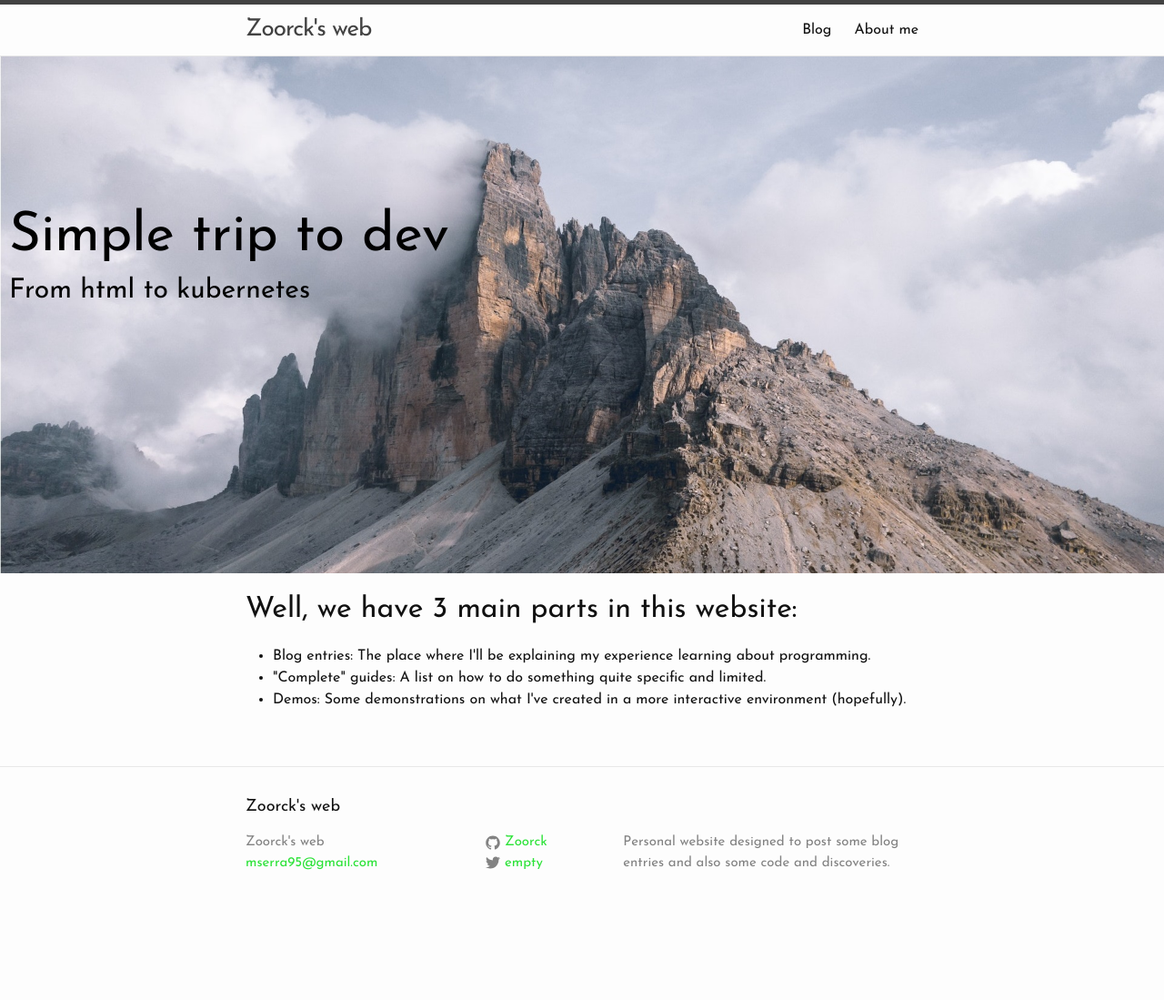
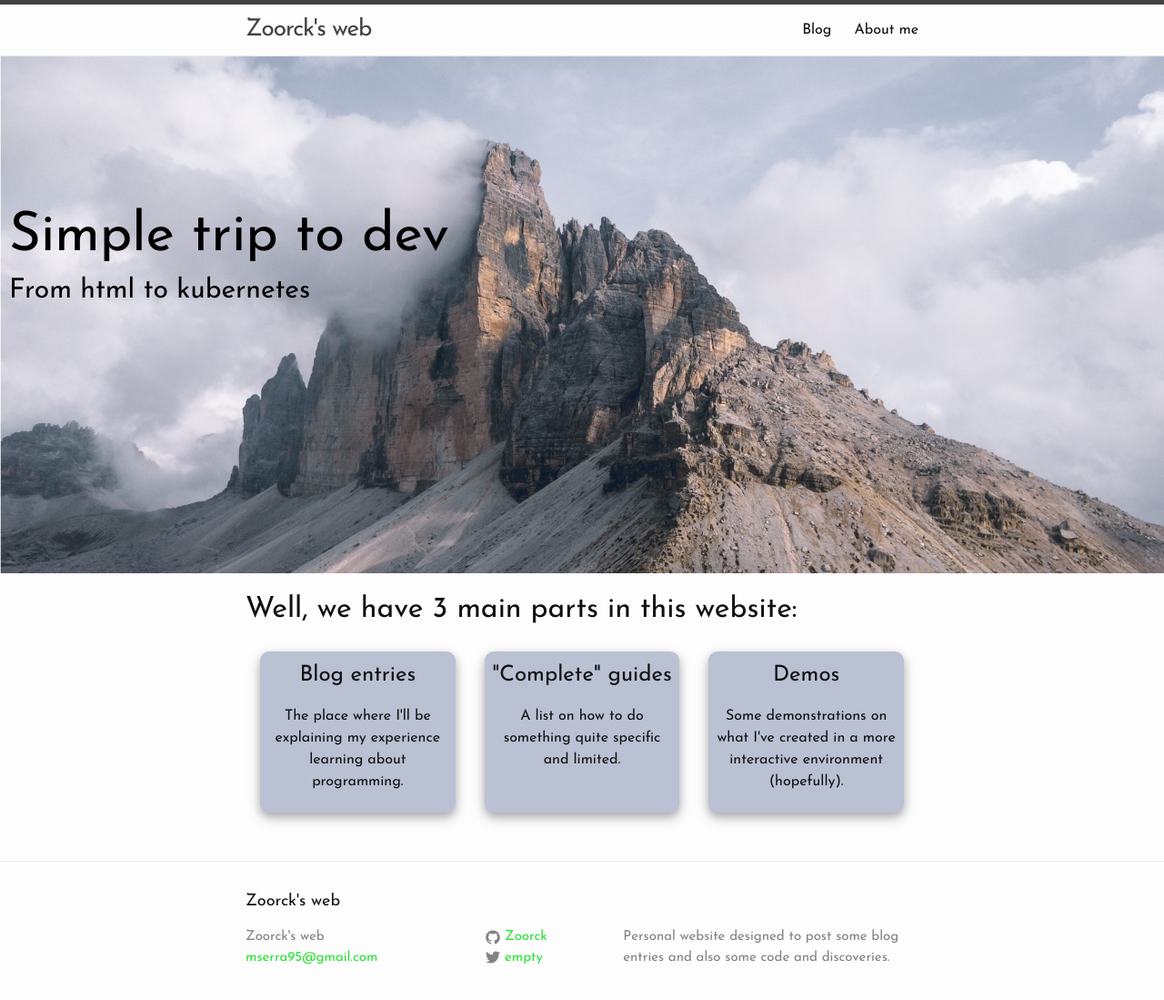
Before and after one commit to Zoorck/zoorck.github.io, a Jekyll site: the page built from index.html, in a window 1280 px wide and 1124 px high. Shown: the top 1099 px of the window at 91% size. Built offline with Jekyll 4.4.1, drawn with Linux system fonts in a browser that asks for light colours.

Commit message:
First css workout

```diff
--- a/_sass/_base.scss
+++ b/_sass/_base.scss
@@ -1,3 +1,9 @@
+@keyframes right-underline {
+  from {width: 0%;}
+  to   {width: 100%;}
+}
+
+
 /**
  * Reset some basic elements
  */
--- a/_sass/_layout.scss
+++ b/_sass/_layout.scss
@@ -36,7 +36,7 @@
     float: right;
     line-height: 56px;
     animation-name: fade-in;
-    animation-duration: 1s;
+    animation-duration: 1.5s;
 
     .menu-icon {
         display: none;
@@ -263,3 +263,23 @@
         }
     }
 }
+
+.flex-container {
+    display: flex;
+    flex-wrap: wrap;
+    justify-content: space-around;
+}
+
+.flex-child {
+    text-align: center;
+    background-color: #BAC1D3;
+    width: 27%;
+    min-width: 100px;
+    padding:7.5px;
+    margin: 7px;
+    box-shadow: 0 4px 8px 0 rgba(0, 0, 0, 0.2), 0 6px 15px 0 rgba(0, 0, 0, 0.19);
+    border-radius: 10px;
+}
+.flex-child:hover {
+    box-shadow: 0 4px 8px 0 rgba(0, 0, 0, 0.8), 0 6px 15px 0 rgba(0, 0, 0, 0.19);
+}
--- a/css/main.scss
+++ b/css/main.scss
@@ -27,6 +27,7 @@ $spacing-unit:     30px;
 $text-color:       #111;
 $background-color: #fdfdfd;
 $brand-color:      #2ae236;
+$brand-color-light:RGB(42, 226, 54, 0.5);
 
 $grey-color:       #828282;
 $grey-color-light: lighten($grey-color, 40%);
--- a/index.html
+++ b/index.html
@@ -13,9 +13,18 @@ layout: default_home
 	<h1>
 		Well, we have 3 main parts in this website:
 	</h1>
-	<ul>
-		<li>Blog entries: The place where I'll be explaining my experience learning about programming.</li>
-		<li>"Complete" guides: A list on how to do something quite specific and limited.</li>
-		<li>Demos: Some demonstrations on what I've created in a more interactive environment (hopefully).</li>
-	</ul>
+	<div class="flex-container">
+		<div class="flex-child">
+			<h2>Blog entries</h2>
+			<p>The place where I'll be explaining my experience learning about programming. </p>
+		</div>
+		<div class="flex-child">
+			<h2>"Complete" guides</h2>
+			<p>A list on how to do something quite specific and limited.</p>
+		</div>
+		<div class="flex-child">
+			<h2>Demos</h2>
+			<p>Some demonstrations on what I've created in a more interactive environment (hopefully).</p>
+		</div>
+	</div>
 </dir>
```
Also changed, not shown: 4 other files.
